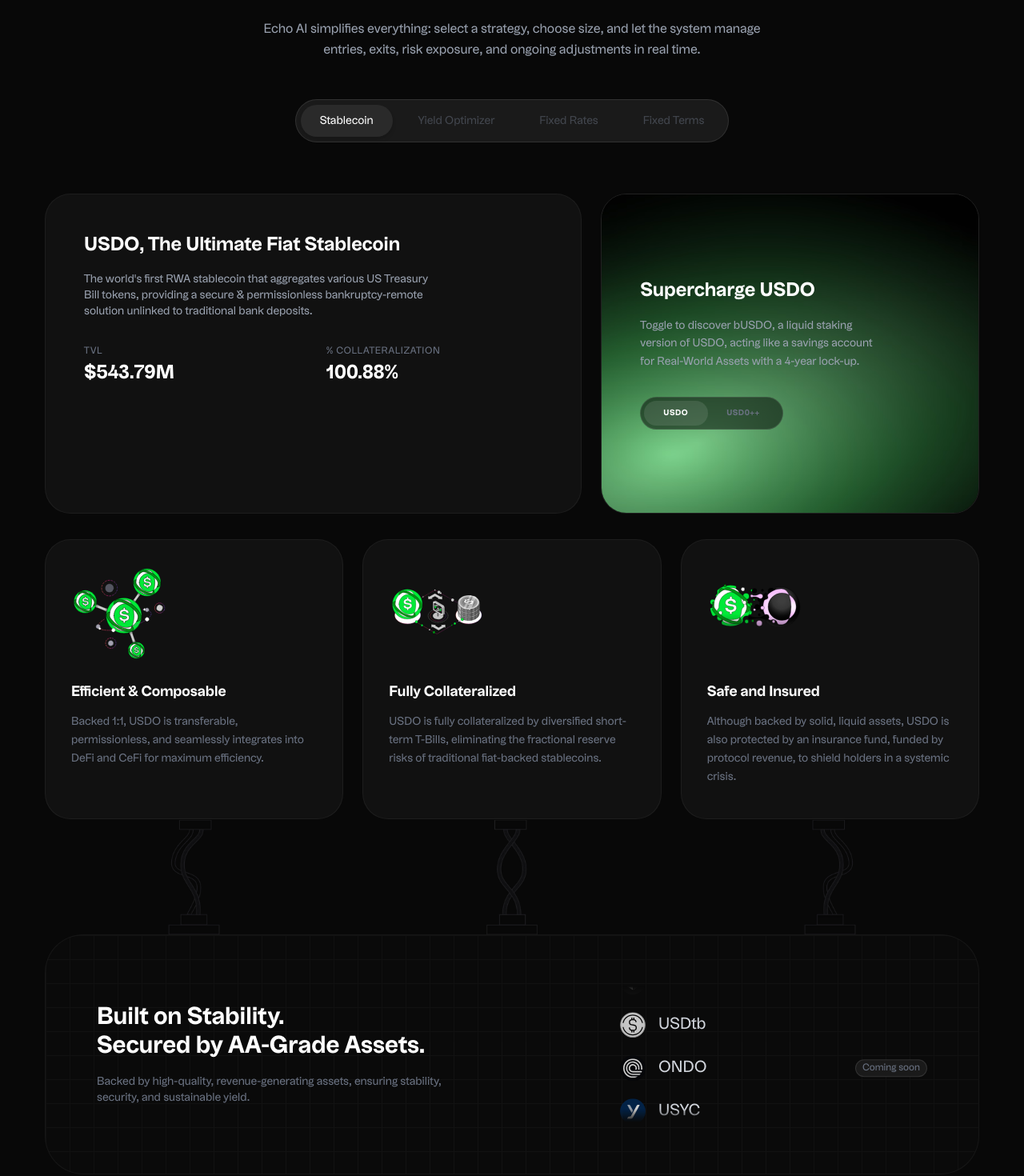
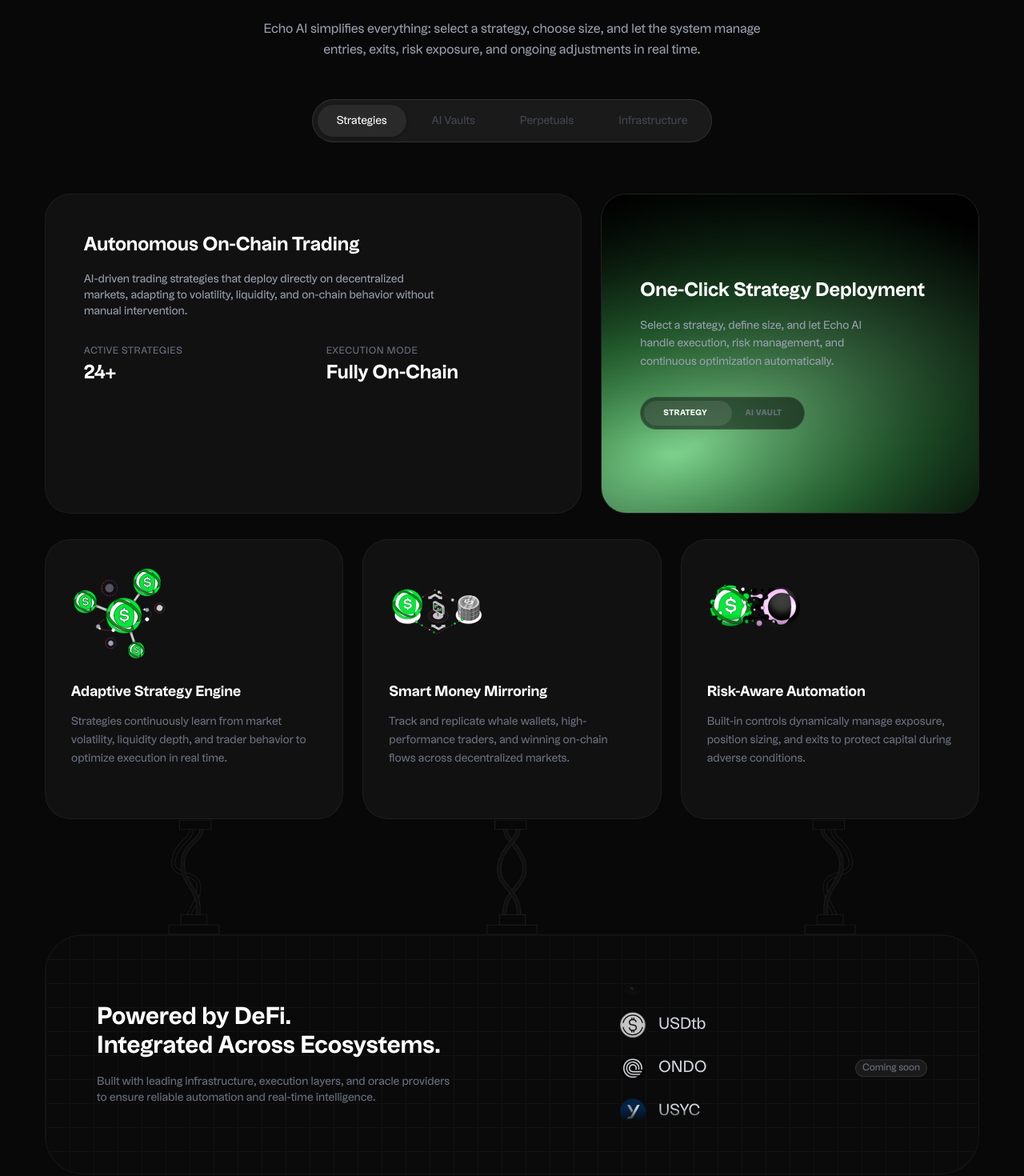
Before and after one commit to heyrapto/usual-money, a Next.js app: page / in a window 1280 px wide. Shown: the part 2000-3470 px from the top of the page at 80% size. Built offline with nearby package versions, Linux system fonts and the light colour scheme.

Commit message:
feat: Rebrand content from Usual to Echo AI across CTA, Ecosystem, FAQ, and Resources, and update product toggle labels.

```diff
--- a/components/sections/products.tsx
+++ b/components/sections/products.tsx
@@ -109,17 +109,25 @@
 
                             {/* Toggle Switch */}
                             <div
-                                className="bg-black/50 backdrop-blur-md border border-white/10 rounded-full p-1 inline-flex items-center cursor-pointer relative mt-4"
+                                className="bg-black/50 backdrop-blur-md border border-white/10 rounded-full p-1 inline-flex items-center cursor-pointer relative mt-4 overflow-hidden"
                                 onClick={() => setIsUsdoPlus(!isUsdoPlus)}
                             >
-                                {/* Animated Background Pill */}
-                                <div className={`absolute top-1 bottom-1 w-[80px] bg-white/10 rounded-full transition-transform duration-300 ease-out ${isUsdoPlus ? "translate-x-[82px]" : "translate-x-0"}`}></div>
+                                <div
+                                    className={`absolute top-1 bottom-1  bg-white/10 rounded-full transition-transform duration-300 ease-out ${isUsdoPlus ? "translate-x-[112px] w-[80px]" : "translate-x-0 w-[110px]"
+                                        }`}
+                                />
+                                <span
+                                    className={`relative z-10 px-6 py-2 text-[10px] font-bold tracking-wider transition-colors duration-300 ${!isUsdoPlus ? "text-white" : "text-gray-500"
+                                        }`}
+                                >
+                                    STRATEGY
+                                </span>
 
-                                <span className={`relative z-10 px-6 py-2 text-[10px] font-bold tracking-wider transition-colors duration-300 ${!isUsdoPlus ? "text-white" : "text-gray-500"}`}>
-                                    USDO
-                                </span>
-                                <span className={`relative z-10 px-6 py-2 text-[10px] font-bold tracking-wider transition-colors duration-300 ${isUsdoPlus ? "text-white" : "text-gray-500"}`}>
-                                    USD0++
+                                <span
+                                    className={`relative z-10 px-6 py-2 text-[10px] font-bold tracking-wider transition-colors duration-300 ${isUsdoPlus ? "text-white" : "text-gray-500"
+                                        }`}
+                                >
+                                    AI VAULT
                                 </span>
                             </div>
                         </div>
--- a/constants/cta.ts
+++ b/constants/cta.ts
@@ -1,14 +1,14 @@
 export const CTA_CONTENT = {
     headline: {
-        title: "Governed by you and +10,000 more stakers",
-        description: "Make key decisions to guide Usual's protocol, community, and broader ecosystem.",
-        linkText: "See more proposals",
+        title: "Echo AI Early Access Program",
+        description: "Join early and secure exclusive access to advanced strategies, analytics features, and protocol rewards.",
+        linkText: "Participate",
         linkHref: "#"
     },
     card: {
-        tag: "UIP-15",
-        title: "Settle, Clarify, Transfer",
-        status: "In progress",
+        tag: "Early Access",
+        title: "Autonomous Trading Starts Here",
+        status: "Live",
         image: "/images/cta/cta-image.avif"
     }
 };
--- a/constants/ecosystem.ts
+++ b/constants/ecosystem.ts
@@ -1,65 +1,65 @@
 export const ECOSYSTEM_CONTENT = {
     headline: {
         category: "Ecosystem",
-        title: "Usual Everywhere",
-        description: "We partner with the best platforms and ecosystems in DeFi to unlock the full potential of USD0++ and USUAL.",
+        title: "Echo Everywhere",
+        description: "We collaborate with leading platforms and infrastructure providers across DeFi to enable autonomous trading, execution, and data intelligence.",
     },
     cards: [
         {
             category: "CEXs",
             name: "Binance",
-            description: "Binance is the largest cryptocurrency exchange by trading volume, serving 185M+ users across 180+ countries.",
+            description: "Binance is a global cryptocurrency exchange providing deep liquidity and trading infrastructure across multiple markets.",
             image: "/images/ecosystem/binance-b.png",
             isPng: true,
         },
         {
             category: "CEXs",
             name: "Coinbase",
-            description: "Coinbase is a secure online platform for buying, selling, transferring, and storing cryptocurrency.",
+            description: "Coinbase is a trusted digital asset platform offering secure access to crypto markets and on-chain services.",
             image: "/images/ecosystem/coinbase-c.avif",
-            isPng: false, // assuming avif works fine
+            isPng: false,
         },
         {
             category: "Money Markets",
             name: "Morpho",
-            description: "A permissionless, non-custodial protocol for earning interest and borrowing on immutable infrastructure.",
+            description: "A permissionless, non-custodial protocol enabling efficient capital deployment and lending across DeFi.",
             image: "/images/ecosystem/morpho-m.avif",
             isPng: false,
         },
         {
             category: "Money Markets",
             name: "Euler",
-            description: "Euler is a modular lending platform that enables users to lend, borrow and build without limits.",
+            description: "Euler is a modular lending platform supporting advanced risk management and capital efficiency.",
             image: "/images/ecosystem/euler-e.avif",
             isPng: false,
         },
         {
             category: "DEXs",
             name: "Curve",
-            description: "Creating deep on-chain liquidity using advanced bonding curves.",
+            description: "An on-chain liquidity protocol optimized for efficient swaps and deep liquidity environments.",
             image: "/images/ecosystem/curve-c.avif",
             isPng: false,
         },
         {
             category: "Yield",
             name: "Pendle",
-            description: "Pendle is a DeFi protocol focused on yield trading, allowing users to both fix or leveraged yield.",
+            description: "Pendle enables tokenized yield strategies, supporting fixed, variable, and leveraged yield positions.",
             image: "/images/ecosystem/pendle-p.avif",
             isPng: false,
         },
         {
             category: "Bridge Oracle",
             name: "Chainlink",
-            description: "Chainlink is a decentralized oracle network connecting smart contracts to off-chain data.",
-            image: null, // No image in list, use icon in component
+            description: "Chainlink provides decentralized oracle infrastructure delivering reliable data feeds for on-chain execution.",
+            image: null,
             icon: "chainlink",
             isPng: false,
         },
         {
             category: "Bridge",
             name: "LayerZero",
-            description: "LayerZero is a trustless omnichain protocol enabling seamless cross-chain communication.",
-            image: null, // No image in list, use icon in component
+            description: "LayerZero enables secure omnichain messaging and cross-chain interoperability across ecosystems.",
+            image: null,
             icon: "layerzero",
             isPng: false,
         },
@@ -67,20 +67,20 @@
     stats: [
         {
             value: "+30",
-            label: "Integrated Projects",
+            label: "Integrated Protocols",
             icons: ["curve", "morpho", "euler"],
             extra: "+27",
         },
         {
             value: "4",
-            label: "Supported Chains",
-            icons: ["eth", "arbitrum", "base", "blast"], // check valid react-icons for these
+            label: "Supported Networks",
+            icons: ["eth", "arbitrum", "base", "blast"],
             extra: null,
         },
         {
             value: "+80",
-            label: "Yield Opportunities",
-            badges: ["Vault", "Liquidity Provider"],
+            label: "Execution Opportunities",
+            badges: ["Strategies", "Vaults"],
             extra: "+3",
         },
     ],
--- a/constants/faq.ts
+++ b/constants/faq.ts
@@ -1,36 +1,36 @@
 export const FAQ_CONTENT = {
     headline: {
         title: "Frequently asked questions",
-        description: "Find the answers you need to confidently navigate and succeed with Usual.",
+        description: "Find the answers you need to confidently use, deploy, and benefit from Echo AI.",
     },
     questions: [
         {
-            question: "What is Usual?",
-            answer: "Usual is a decentralized protocol, embracing the shape of a decentralized banking system. It issues a fiat-backed stablecoin, collateralized by Real-World Assets (RWAs), combining the security of real assets with the composability and liquidity of DeFi. More than just a stablecoin issuer, Usual puts ownership and governance back into users' hands through the $USUAL token."
+            question: "What is Echo AI?",
+            answer: "Echo AI is an autonomous, AI-driven trading ecosystem built for decentralized markets. It connects directly on-chain to deploy adaptive trading strategies, mirror smart money behavior, and optimize capital allocation across DeFi in real time."
         },
         {
-            question: "Why choose Usual?",
-            answer: "Usual offers a unique blend of security, transparency, and user-centric governance that sets it apart from traditional stablecoin issuers."
+            question: "Why choose Echo AI?",
+            answer: "Echo AI removes complexity from on-chain trading by combining automated execution, adaptive intelligence, and transparent on-chain performance into a single, easy-to-use system."
         },
         {
-            question: "What makes Usual different?",
-            answer: "Unlike centralized entities, Usual ensures that value generated by the protocol is redistributed to the community, fostering a truly equitable financial ecosystem."
+            question: "What makes Echo AI different?",
+            answer: "Unlike traditional trading bots or centralized platforms, Echo AI operates natively on-chain, continuously adapts to market conditions, and prioritizes transparency, composability, and user control."
         },
         {
-            question: "What is USD0?",
-            answer: "USD0 is the first liquid deposit token (LDT) providing access to Real-World Asset (RWA) yields. It is fully backed 1:1 by very short-term real-world assets, ensuring stability and security."
+            question: "Do I need trading experience to use Echo AI?",
+            answer: "No. Echo AI is designed for both beginners and advanced users. Strategies can be deployed in one click while the system manages execution, risk, and ongoing optimization automatically."
         },
         {
-            question: "What is bUSD0?",
-            answer: "bUSD0 represents a boosted version of USD0, allowing users to earn enhanced rewards and participate more actively in the protocol's ecosystem."
+            question: "How does on-chain execution work?",
+            answer: "All trades are executed directly through decentralized protocols using smart contracts, ensuring verifiable execution, real-time settlement, and full transparency without custodial risk."
         },
         {
-            question: "What is USUAL?",
-            answer: "$USUAL is the governance and ownership token of the protocol. It allows holders to influence key decisions and share in the protocol's success."
+            question: "Are my funds safe? Who controls custody?",
+            answer: "Echo AI is non-custodial. Users retain full control of their funds at all times, with capital managed through audited smart contracts and permissionless DeFi infrastructure."
         },
         {
-            question: "Why is USUAL more than just a governance token?",
-            answer: "USUAL represents real ownership in the protocol's infrastructure and treasury, aligning the interests of the protocol with those of its users."
+            question: "Can I customize or build my own strategy?",
+            answer: "Yes. Echo AI supports configurable strategies and developer tooling, allowing users and protocols to customize parameters or build new AI-powered trading modules."
         },
     ],
     cta: {
--- a/constants/products.ts
+++ b/constants/products.ts
@@ -48,84 +48,84 @@
         description: "Echo AI simplifies everything: select a strategy, choose size, and let the system manage entries, exits, risk exposure, and ongoing adjustments in real time."
     },
     tabs: [
-        { id: "stablecoin", label: "Stablecoin", status: "active" },
-        { id: "yield", label: "Yield Optimizer", status: "coming soon" },
-        { id: "rates", label: "Fixed Rates", status: "coming soon" },
-        { id: "terms", label: "Fixed Terms", status: "coming soon" }
+        { id: "stablecoin", label: "Strategies", status: "active" },
+        { id: "yield", label: "AI Vaults", status: "coming soon" },
+        { id: "rates", label: "Perpetuals", status: "coming soon" },
+        { id: "terms", label: "Infrastructure", status: "coming soon" }
     ] as ProductTab[],
 
-    // USDO State
+    // Strategy State
     usdo: {
         mainCard: {
-            title: "USDO, The Ultimate Fiat Stablecoin",
-            description: "The world's first RWA stablecoin that aggregates various US Treasury Bill tokens, providing a secure & permissionless bankruptcy-remote solution unlinked to traditional bank deposits.",
+            title: "Autonomous On-Chain Trading",
+            description: "AI-driven trading strategies that deploy directly on decentralized markets, adapting to volatility, liquidity, and on-chain behavior without manual intervention.",
             stats: [
-                { label: "TVL", value: "$543.79M" },
-                { label: "% Collateralization", value: "100.88%" }
+                { label: "Active Strategies", value: "24+" },
+                { label: "Execution Mode", value: "Fully On-Chain" }
             ],
             image: "/images/products/usd/1.avif"
         },
         greenCard: {
-            title: "Supercharge USDO",
-            description: "Toggle to discover bUSDO, a liquid staking version of USDO, acting like a savings account for Real-World Assets with a 4-year lock-up."
+            title: "One-Click Strategy Deployment",
+            description: "Select a strategy, define size, and let Echo AI handle execution, risk management, and continuous optimization automatically."
         },
         features: [
             {
                 icon: "/images/products/usdo/1.svg",
-                title: "Efficient & Composable",
-                description: "Backed 1:1, USDO is transferable, permissionless, and seamlessly integrates into DeFi and CeFi for maximum efficiency."
+                title: "Adaptive Strategy Engine",
+                description: "Strategies continuously learn from market volatility, liquidity depth, and trader behavior to optimize execution in real time."
             },
             {
                 icon: "/images/products/usdo/2.svg",
-                title: "Fully Collateralized",
-                description: "USDO is fully collateralized by diversified short-term T-Bills, eliminating the fractional reserve risks of traditional fiat-backed stablecoins."
+                title: "Smart Money Mirroring",
+                description: "Track and replicate whale wallets, high-performance traders, and winning on-chain flows across decentralized markets."
             },
             {
                 icon: "/images/products/usdo/3.svg",
-                title: "Safe and Insured",
-                description: "Although backed by solid, liquid assets, USDO is also protected by an insurance fund, funded by protocol revenue, to shield holders in a systemic crisis."
+                title: "Risk-Aware Automation",
+                description: "Built-in controls dynamically manage exposure, position sizing, and exits to protect capital during adverse conditions."
             }
         ]
     } as ProductStateContent,
 
-    // bUSDO (USD0++) State
+    // AI Vaults State
     busdo: {
         mainCard: {
-            title: "bUSDO, The LST for Real World Assets",
-            description: "bUSDO is the liquid staking version of USDO, acting as a savings account for RWA with a 4-year lock-up. It remains transferable while offering $USUAL rewards to drive USDO adoption.",
+            title: "AI-Managed Trading Vaults",
+            description: "Diversified vaults powered by multiple AI strategies, automatically reallocating capital across opportunities to balance risk and performance.",
             stats: [
-                { label: "4-Year Cash Flow", value: "$104.40M" },
-                { label: "APY", value: "3.32%" }
+                { label: "Supported Markets", value: "15+" },
+                { label: "Optimization Cycle", value: "Continuous" }
             ],
             image: "/images/products/usd/2.avif"
         },
         greenCard: {
-            title: "Boosted Yield Activated!",
-            description: "Toggle to learn more on USDO, an RWA stablecoin aggregating US Treasury Bill tokens, unlinked to traditional bank deposits.",
+            title: "Always Optimized",
+            description: "Capital is dynamically routed between strategies and markets based on performance, volatility, and liquidity conditions.",
             backgroundImage: "/images/products/boosted-bg.avif"
         },
         features: [
             {
                 icon: "/images/products/usd/1.avif",
-                title: "Yield & Growth Combined",
-                description: "Usual goes beyond traditional stablecoins by aligning TVL providers with both yield and growth. Unlike Tether, Usual lets you benefit from the protocol's expansion."
+                title: "Multi-Strategy Exposure",
+                description: "Access momentum, arbitrage, funding-rate neutral, and volatility-adaptive strategies within a single automated vault."
             },
             {
                 icon: "/images/products/usd/2.avif",
-                title: "Secondary Market Liquidity",
-                description: "bUSDO is fully liquid and transferable, allowing holders to exit their positions at any time by swapping bUSDO for other assets."
+                title: "Continuous Rebalancing",
+                description: "Vault allocations adjust automatically using AI signals to maintain optimal risk-adjusted returns."
             },
             {
                 icon: "/images/products/usd/3.avif",
-                title: "1:1 Early Unstaking",
-                description: "bUSDO maintains stable Protocol revenue and long-term value for $USUAL. Stay flexible and exit 1:1 by using rt-bUSDO (redemption token)."
+                title: "Non-Custodial Execution",
+                description: "Funds remain fully on-chain and under user control, ensuring transparency, security, and permissionless access."
             }
         ]
     } as ProductStateContent,
 
     partners: {
-        title: "Built on Stability.\nSecured by AA-Grade Assets.",
-        description: "Backed by high-quality, revenue-generating assets, ensuring stability, security, and sustainable yield.",
+        title: "Powered by DeFi.\nIntegrated Across Ecosystems.",
+        description: "Built with leading infrastructure, execution layers, and oracle providers to ensure reliable automation and real-time intelligence.",
         list: [
             { name: "USYC", logo: "/images/products/usyc.svg" },
             { name: "MO", logo: "/images/products/mo.svg" },
@@ -135,16 +135,16 @@
         bottomImage: "/images/products/bottom-handle-image.avif"
     },
 
-    // Revenue Section (below partners)
+    // Intelligence Section
     revenue: {
-        title: "The Revenue-Based Token\nat the Heart of Usual",
-        description: "USUAL rewards adoption and usage, aligning incentives with contributors to fuel protocol growth. Its distribution introduces new DeFi primitives, ensuring rapid ecosystem scaling and sustainable decentralization.",
+        title: "The Intelligence Layer\nBehind Echo AI",
+        description: "Echo AI aligns users, strategies, and protocols through autonomous execution, performance analytics, and on-chain transparency.",
         stats: [
-            { label: "USUALx APY", value: "99%", position: "left" },
-            { label: "4-Year Cash Flow", value: "$104.42M", position: "left" },
-            { label: "Staked Supply", value: "62.44%", position: "right" },
-            { label: "Burned Supply", value: "17.31%", position: "right" }
+            { label: "Strategy Uptime", value: "99.9%", position: "left" },
+            { label: "Markets Monitored", value: "1,000+", position: "left" },
+            { label: "On-Chain Execution", value: "Native", position: "right" },
+            { label: "Transparency", value: "100%", position: "right" }
         ],
-        centralImage: "/images/products/usd/2.avif" // Using this as it looks similar to the graphic in screenshot
+        centralImage: "/images/products/usd/2.avif"
     }
 };
--- a/constants/resources.ts
+++ b/constants/resources.ts
@@ -1,28 +1,28 @@
 export const RESOURCES_CONTENT = {
     headline: {
         category: "Resources",
-        title: "Beyond the Usual",
-        description: "A comprehensive collection of resources to help you navigate and thrive within the Usual protocol.",
+        title: "Beyond Automation",
+        description: "A curated collection of resources to help you understand, deploy, and optimize autonomous trading with Echo AI.",
     },
     cards: [
         {
             title: "Documentation",
-            description: "Explore Usual's Gitbook for all details on the protocol",
-            linkText: "Explore Gitbook",
+            description: "Explore Echo AI documentation for details on strategies, vaults, and on-chain execution.",
+            linkText: "Explore Docs",
             linkHref: "#",
             image: "/images/resources/1.avif"
         },
         {
             title: "Blog",
-            description: "Discover the latest updates and plans from the Usual Labs.",
-            linkText: "Get updates",
+            description: "Stay updated with product releases, research insights, and ecosystem announcements from Echo AI.",
+            linkText: "Read Updates",
             linkHref: "#",
             image: "/images/resources/2.avif"
         },
         {
             title: "Community",
-            description: "Connect with more Usual enthusiasts.",
-            linkText: "Join Discord",
+            description: "Join the Echo AI community to connect with traders, builders, and protocol contributors.",
+            linkText: "Join Community",
             linkHref: "#",
             image: "/images/resources/3.avif"
         }
--- a/constants/updates.ts
+++ b/constants/updates.ts
@@ -2,18 +2,18 @@
     headline: {
         category: "Updates",
         title: "What's New",
-        description: "Continuous improvements and new features, each release brings a better experience. Stay informed with the latest updates.",
+        description: "Ongoing improvements and feature releases, each update enhances performance, automation, and on-chain execution. Stay informed with the latest changes.",
     },
     featured: [
         {
-            title: "New Asset: EURO Is Live",
+            title: "Autonomous Trading Goes Live",
             date: "October 17, 2025",
             image: "/images/updates/1.avif",
             link: "#",
             isLarge: false
         },
         {
-            title: "Syrup Vault Now Live",
+            title: "AI Strategy Vaults Released",
             date: "July 10, 2025",
             image: "/images/updates/2.avif",
             link: "#",
@@ -22,12 +22,12 @@
     ],
     list: [
         {
-            title: "USUALx Locking Is Live",
+            title: "Smart Money Mirroring Enabled",
             date: "July 7, 2025",
             link: "#"
         },
         {
-            title: "Euler PT-USD0++ vault",
+            title: "Perpetuals Execution Upgrade",
             date: "June 26, 2025",
             link: "#"
         }
```
